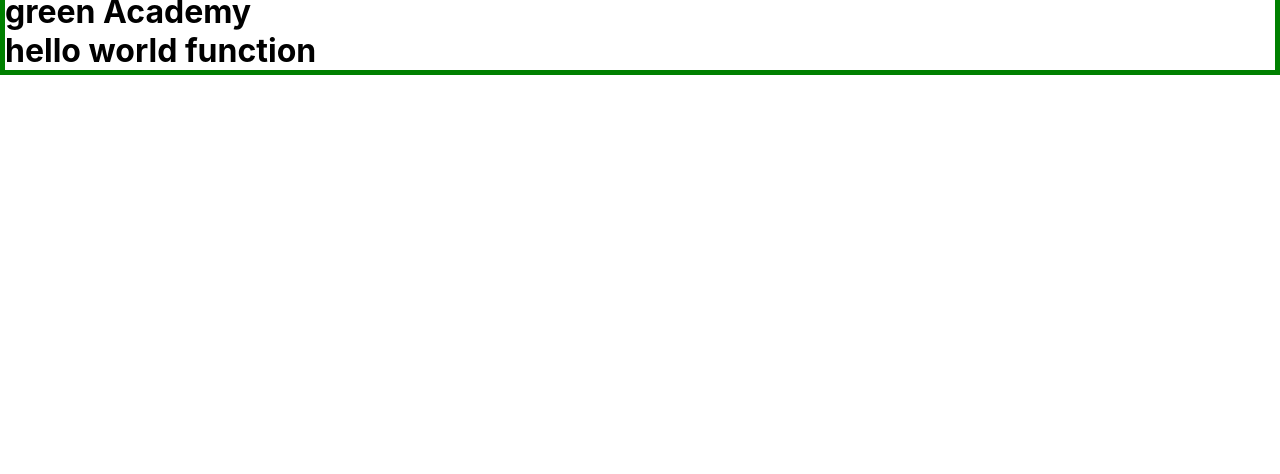
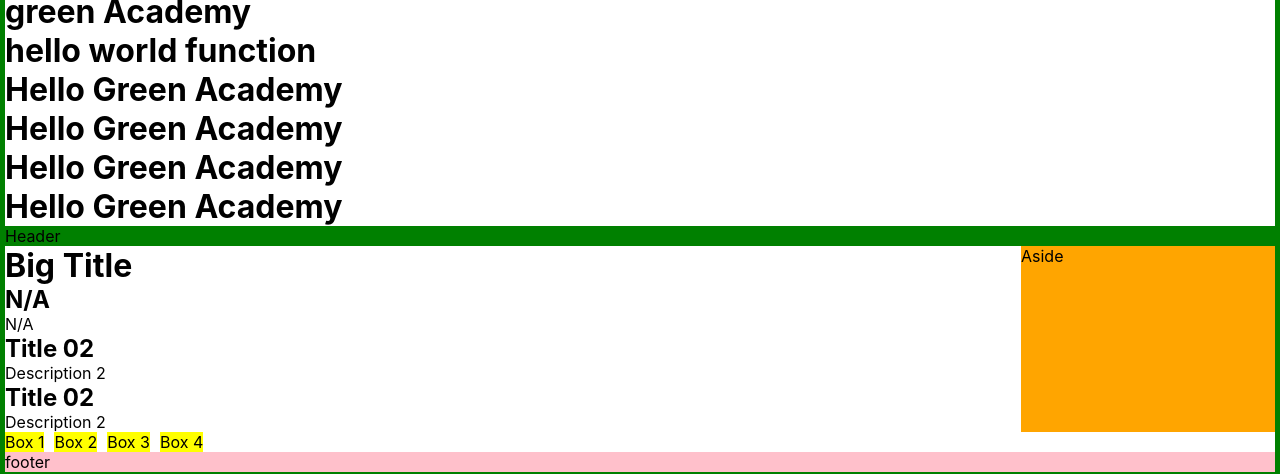
Before and after one commit to nguyengochie/react-sample-b3, a React (Create React App) app: page / in a window 1280 px wide. Shown: the part 1757-2231 px from the top of the page. Before the commit the page ends 1832 px from the top, so only its background shows below. Built offline with nearby package versions, Linux system fonts and the light colour scheme.

Commit message:
btvn buoi 5

```diff
--- a/src/App.js
+++ b/src/App.js
@@ -10,6 +10,7 @@ import BlogItem from './components/buoi_3/BlogItem';
 import ProductItem from './components/buoi_4/ProductItem';
 import DemoChildren from './components/buoi_4/DemoChildren';
 import DemoFunctionChild from './components/buoi_4/DemoFunctionChild';
+import BtvnBuoi5 from './components/buoi_5/BtvnBuoi5';
 
 const URL1 = "https://encrypted-tbn0.gstatic.com/images?q=tbn:ANd9GcRt49z02L--M-q7qodtXZsb0uiyDPdo5RWgxQ&s";
 const URL2 = "https://mir-s3-cdn-cf.behance.net/projects/404/5f3fa8209214981.Y3JvcCwxNDU2LDExMzgsMCww.jpg";
@@ -105,6 +106,13 @@ function App() {
       <DemoFunctionChild item={{ a: 1, b2: 0 }}>
         {() => <h1>hello world function</h1>}
       </DemoFunctionChild>
+      <div className='product-item'>
+        <h1>Hello Green Academy</h1>
+        <h1>Hello Green Academy</h1>
+        <h1>Hello Green Academy</h1>
+        <h1>Hello Green Academy</h1>
+      </div>
+      <BtvnBuoi5 />
     </div>
   );
 }
--- a/src/components/buoi_4/ProductItem.js
+++ b/src/components/buoi_4/ProductItem.js
@@ -1,11 +1,12 @@
-import React from 'react'
+import React from 'react';
+import style from "./productItem.module.css";
 
 const URL = "https://cdn2.fptshop.com.vn/unsafe/750x0/filters:quality(100)/iphone_16_pro_max_desert_titan_3552a28ae0.png";
 
 const ProductItem = ({ product }) => {
     const { title, img, description, price } = product;
     return (
-        <div style={{ width: "350px", textAlign: "center", border: "2px solid #e5e5e5" }}>
+        <div className={style["product-item"]}>
             <div style={{ padding: "5px", background: "#fff", borderBottom: "2px solid #e5e5e5" }}>
                 <img style={{ width: "100%" }} src={img} alt="san-pham" />
             </div>
--- /dev/null
+++ b/src/components/buoi_4/productItem.module.css
@@ -0,0 +1,9 @@
+.product-item {
+    width: 350px;
+    text-align: center;
+    border: 2px solid #e5e5e5;
+}
+
+.item {
+    background-color: red;
+}
--- /dev/null
+++ b/src/components/buoi_5/Aside.js
@@ -0,0 +1,9 @@
+import React from 'react'
+
+const Aside = () => {
+    return (
+        <div style={{ background: "orange", width: "20%" }}>Aside</div>
+    )
+}
+
+export default Aside
--- /dev/null
+++ b/src/components/buoi_5/Box.js
@@ -0,0 +1,9 @@
+import React from 'react'
+
+const Box = ({ text }) => {
+    return (
+        <div style={{ background: "yellow" }}>{text}</div>
+    )
+}
+
+export default Box
--- /dev/null
+++ b/src/components/buoi_5/BtvnBuoi5.js
@@ -0,0 +1,40 @@
+import React from 'react';
+import Footer from "./Footer";
+import Header from "./Header";
+import Box from "./Box";
+import Aside from "./Aside";
+
+const Blog = (props) => {
+    // const { title, description } = props
+    return <div>
+        <h2>{props?.blog?.title || "N/A"}</h2>
+        <p>{props?.blog?.description || "N/A"}</p>
+    </div>
+}
+
+const BtvnBuoi5 = () => {
+    return (
+        <div>
+            <Header />
+            <div style={{ display: "flex" }}>
+                <div style={{ width: "80%" }}>
+                    <h1>Big Title</h1>
+
+                    <Blog blog={undefined} />
+                    <Blog blog={{ title: "Title 02", description: "Description 2" }} />
+                    <Blog blog={{ title: "Title 02", description: "Description 2" }} />
+                </div>
+                <Aside />
+            </div>
+            <div style={{ display: "flex", gap: "10px", width: "100%" }}>
+                <Box text="Box 1" />
+                <Box text="Box 2" />
+                <Box text="Box 3" />
+                <Box text="Box 4" />
+            </div>
+            <Footer />
+        </div>
+    )
+}
+
+export default BtvnBuoi5
--- /dev/null
+++ b/src/components/buoi_5/Footer.js
@@ -0,0 +1,9 @@
+import React from 'react'
+
+const Footer = () => {
+    return (
+        <div style={{ background: "pink" }}>footer</div>
+    )
+}
+
+export default Footer
--- /dev/null
+++ b/src/components/buoi_5/Header.js
@@ -0,0 +1,9 @@
+import React from 'react'
+
+const Header = () => {
+    return (
+        <div style={{ background: "green" }}>Header</div>
+    )
+}
+
+export default Header
--- a/src/index.css
+++ b/src/index.css
@@ -1,4 +1,5 @@
 body {
+  box-sizing: border-box !important;
   margin: 0;
   font-family: -apple-system, BlinkMacSystemFont, 'Segoe UI', 'Roboto', 'Oxygen',
     'Ubuntu', 'Cantarell', 'Fira Sans', 'Droid Sans', 'Helvetica Neue',
```
